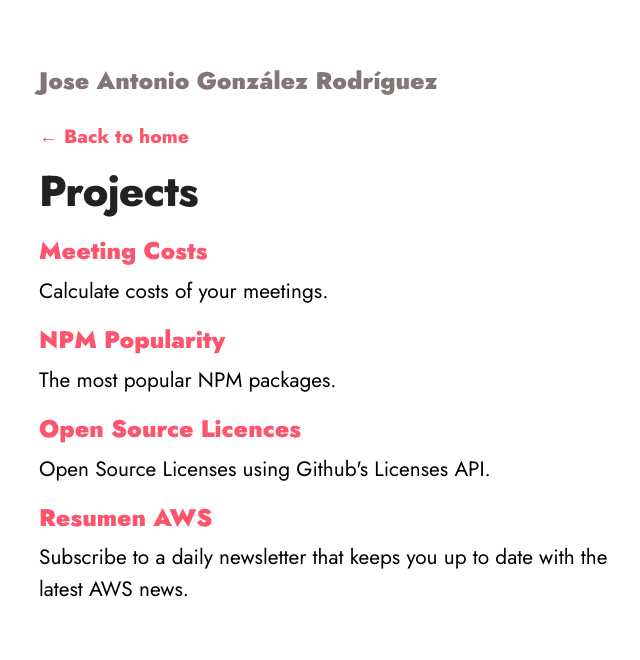
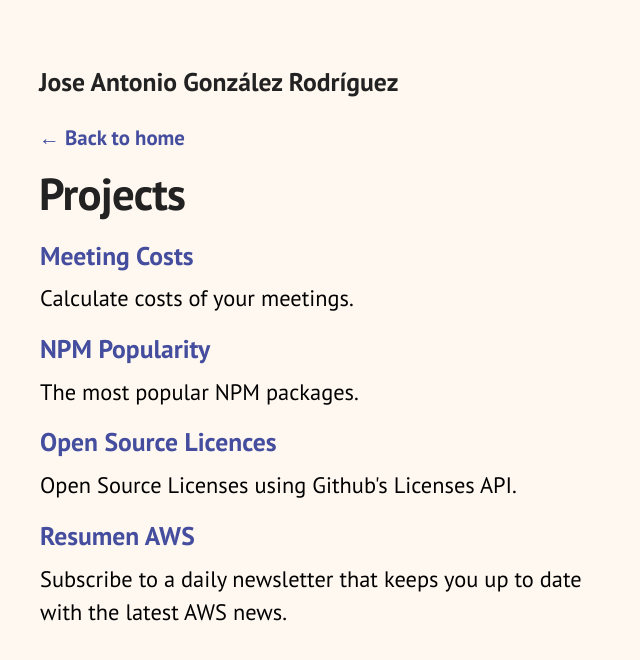
Before and after one commit to jagonzalr/jagonzalr, a Next.js app: page /projects in a window 1280 px wide. Shown: the top 660 px of the page, without its empty margins (313-953 px from the left). Built offline with nearby package versions, Linux system fonts and the light colour scheme.

Commit message:
Add CosyNums entry (#36)
* Add CosyNums entry

* Update README.md

```diff
--- a/components/Layout.js
+++ b/components/Layout.js
@@ -53,7 +53,7 @@
       {section === 'home' && (
         <header className={styles.header}>
           <>
-            <section className={`${styles.text} ${utilStyles.padding1px}`}>
+            <section className={`${styles.text} ${utilStyles.padding1em}`}>
               <ul className={styles.list}>
                 {SOCIAL_LINKS.map(({ url, title }) => (
                   <li className={styles.listItem} key={title}>
@@ -72,7 +72,7 @@
             </section>
             <Image
               priority
-              src='/images/profile.jpeg'
+              src='/images/selfie.png'
               className={styles.borderCircle}
               height={144}
               width={144}
--- a/components/file.module.css
+++ b/components/file.module.css
@@ -1,5 +1,5 @@
 .tagline {
-  font-size: 1.2rem;
+  font-size: 1.3rem;
   font-weight: 700;
   margin-bottom: 1.5rem;
   color: #222;
@@ -8,7 +8,7 @@
 
 .markdown > p {
   margin: 1rem 0;
-  font-size: 1.3rem;
+  font-size: 1.4rem;
   line-height: 1.5;
 }
 
@@ -19,5 +19,5 @@
 }
 
 .markdown > pre > code {
-  font-size: 1.2rem;
+  font-size: 1.3rem;
 }
--- a/components/layout.module.css
+++ b/components/layout.module.css
@@ -19,10 +19,10 @@
 }
 
 .backToHomeText {
-  color: #847577;
-  font-size: 1.5rem;
+  color: #222;
+  font-size: 1.6rem;
   line-height: 1.4;
-  font-weight: 900;
+  font-weight: 700;
   margin: 1rem 0;
 }
 
@@ -41,6 +41,5 @@
 }
 
 .socialLink:hover {
-  color: #E84855;
   text-decoration: underline;
 }
--- a/components/section.module.css
+++ b/components/section.module.css
@@ -9,14 +9,14 @@
 }
 
 .listTitle {
-  font-size: 1.5rem;
+  font-size: 1.6rem;
   line-height: 1.4;
-  font-weight: 900;
+  font-weight: 700;
   margin: 1rem 0;
 }
 
 .listText {
-  font-size: 1.3rem;
+  font-size: 1.4rem;
   font-weight: 400;
   line-height: 1.5;
   margin: 0.5rem 0;
--- /dev/null
+++ b/files/cosynums.md
@@ -0,0 +1,14 @@
+---
+title: CosyNums
+tagline: Your favourite recipes in one place.
+link: https://cosynums.com/
+type: saas
+---
+
+Save recipes to your digital cookbook, plan your upcoming meals and create grocery lists.
+
+---
+
+The backend is written in [Typescript](https://www.typescriptlang.org/) with [Terraform](https://developer.hashicorp.com/terraform) as IaC and backed by [AWS Lambda](https://aws.amazon.com/pm/lambda).
+
+The frontend is built with [React](https://reactjs.org/), [Redux](https://redux.js.org/) and [Tailwind CSS](https://tailwindcss.com/).
--- a/pages/_app.js
+++ b/pages/_app.js
@@ -1,12 +1,16 @@
-import { Jost } from '@next/font/google'
+import { PT_Sans } from '@next/font/google'
 
 import '../styles/global.css'
 
-const jost = Jost({ subsets: ['latin'] })
+const ptSans = PT_Sans({
+  subsets: ['latin'],
+  weight: ['400', '700'],
+  variable: '--font-pt-sans'
+})
 
 export default function App({ Component, pageProps }) {
   return (
-    <div className={jost.className}>
+    <div className={ptSans.className}>
       <Component {...pageProps} />
     </div>
   )
--- a/pages/index.js
+++ b/pages/index.js
@@ -23,9 +23,11 @@
   'Microservices',
   'Terraform',
   'Node.js',
+  'Typescript',
   'React',
   'Redux',
-  'GraphQL'
+  'GraphQL',
+  'Prompt Engineering'
 ]
 
 export default function Home({ types }) {
@@ -70,7 +72,7 @@
         <p>
           I enjoy 🌶️ food, reading <strong>Sci-Fi / Fantasy</strong> 📚, playing{' '}
           <strong>action/adventure / RPG</strong> 🕹️, 🏊‍♂️ and{' '}
-          <strong>Adventure Time</strong>.
+          <strong>Andor</strong>.
         </p>
         {/* <section className={`${styles.text} ${utilStyles.padding1em}`}>
           <p>
--- a/pages/index.module.css
+++ b/pages/index.module.css
@@ -1,5 +1,5 @@
 .text {
-  font-size: 1.3rem;
+  font-size: 1.4rem;
   font-weight: 400;
   line-height: 1.5;
   margin: 0.5rem 0;
--- a/styles/global.css
+++ b/styles/global.css
@@ -2,7 +2,7 @@
 body {
   padding: 0;
   margin: 0;
-  background-color: #FFF;
+  background-color: #FFF8F0;
 }
 
 * {
@@ -10,14 +10,14 @@
 }
 
 a {
-  color: #FE556D;
+  color: #454E9E;
   text-decoration: none;
-  font-weight: 800;
-  font-size: 1.2rem;
+  font-weight: 700;
+  font-size: 1.3rem;
 }
 
 a:hover {
-  color: #E84855;
+  color: #03254E;
   text-decoration: underline;
 }
 
--- a/styles/utils.module.css
+++ b/styles/utils.module.css
@@ -1,16 +1,16 @@
 .heading {
   color: #222;
-  font-size: 2.7rem;
+  font-size: 2.8rem;
   line-height: 1.2;
-  font-weight: 800;
+  font-weight: 700;
   letter-spacing: -0.05rem;
   margin: 1rem 0;
 }
 
 .padding1px {
-  padding-top: 1px;
+  padding: 1px;
 }
 
 .padding1em {
-  padding-top: 1em;
+  padding: 1em;
 }
```
Also changed, not shown: files/transcribe-ninja.md (+2 -0 lines), public/images/selfie.png (added), 1 other file (tests, documents, lock files or other folders).
